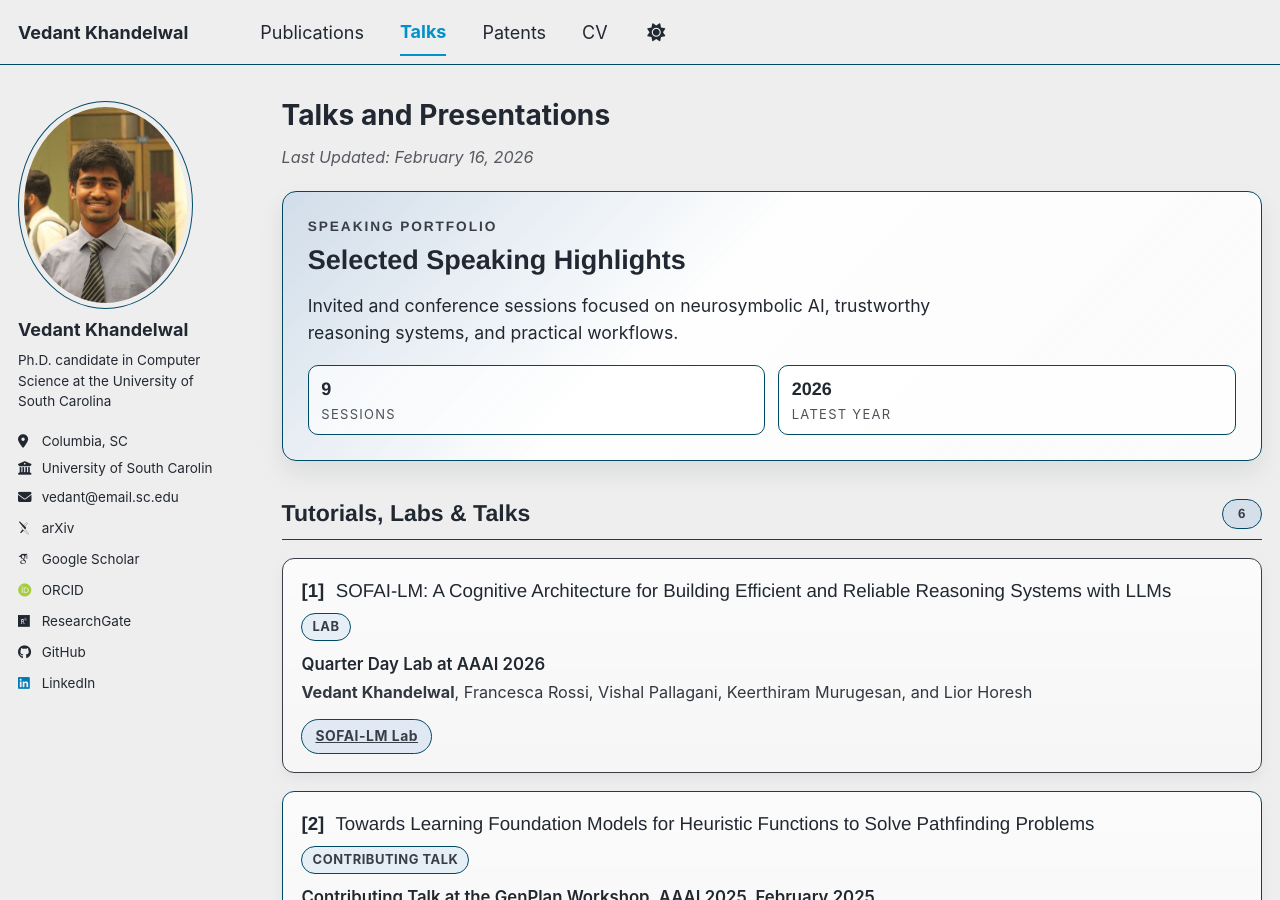
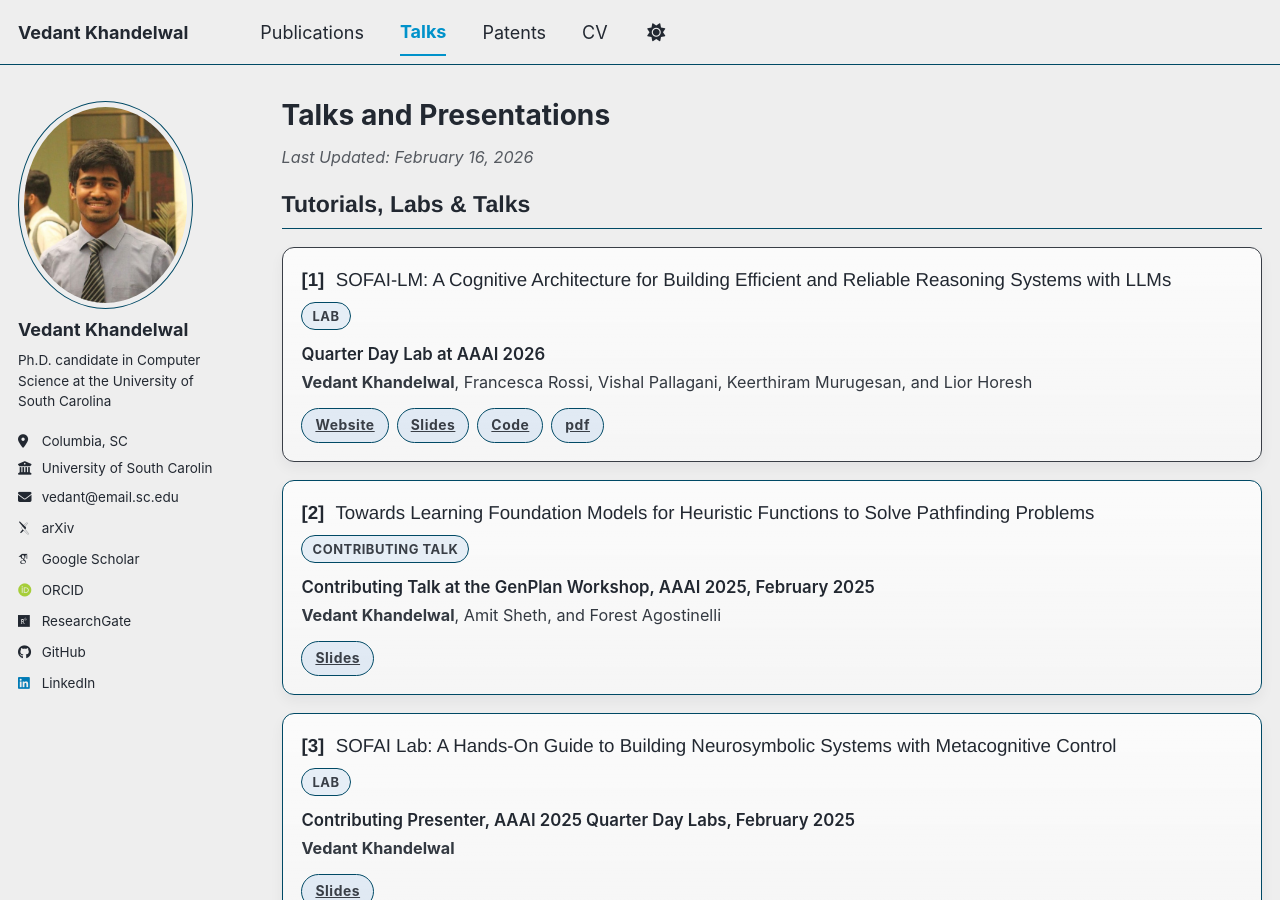
Before and after one commit to khvedant02/khvedant02.github.io, a Jekyll site: the page built from _pages/talks.html, in a window 1280 px wide and 900 px high. Built offline with Jekyll 4.4.1, drawn with Linux system fonts in a browser that asks for light colours; some web fonts are replaced; a script bundle is joined from its source files by our own code; library files that are not in the unit come from our copies.

Commit message:
feat: Add resource links to talks and publications, and simplify patent and talk page layouts by removing hero sections and item counts.

```diff
--- a/_pages/talks.html
+++ b/_pages/talks.html
@@ -9,29 +9,9 @@ author_profile: true
   <em>Last Updated: {{ site.time | date: "%B %d, %Y" }}</em>
 </p>
 
-<section class="talks-hero" aria-labelledby="talks-hero-title">
-  <p class="talks-hero__eyebrow">Speaking Portfolio</p>
-  <h2 id="talks-hero-title" class="talks-hero__title">Selected Speaking Highlights</h2>
-  <p class="talks-hero__summary">
-    Invited and conference sessions focused on neurosymbolic AI, trustworthy reasoning systems,
-    and practical workflows.
-  </p>
-  <div class="talks-hero__stats">
-    <div class="talks-hero__stat">
-      <span class="talks-hero__value">9</span>
-      <span class="talks-hero__label">Sessions</span>
-    </div>
-    <div class="talks-hero__stat">
-      <span class="talks-hero__value">2026</span>
-      <span class="talks-hero__label">Latest Year</span>
-    </div>
-  </div>
-</section>
-
-<section class="talks-section" aria-labelledby="tutorials-heading">
+<section aria-labelledby="tutorials-heading">
   <h2 id="tutorials-heading" class="talks-section-heading">
     Tutorials, Labs & Talks
-    <span class="talks-section-heading__count">6</span>
   </h2>
 
   <div class="talks-list">
@@ -49,7 +29,10 @@ author_profile: true
           Horesh</span>
       </p>
       <div class="talk-resources">
-        <a class="talk-resource" href="https://sofai-lm-aaailab.github.io/" target="_blank" rel="noopener noreferrer">SOFAI-LM Lab</a>
+        <a class="talk-resource" href="https://sofai-lm-aaailab.github.io/" target="_blank" rel="noopener noreferrer">Website</a>
+        <a class="talk-resource" href="https://docs.google.com/presentation/d/1DjCDOYEihNorX42C_krx4ZOkLpn0uHnQYaYVDMr7tlE/edit?usp=sharing" target="_blank" rel="noopener noreferrer">Slides</a>
+        <a class="talk-resource" href="https://github.com/SOFAI-LM-AAAILab/SOFAI-LM" target="_blank" rel="noopener noreferrer">Code</a>
+        <a class="talk-resource" href="https://research.ibm.com/publications/sofai-lm-a-cognitive-architecture-for-building-efficient-and-reliable-reasoning-systems-with-llms" target="_blank" rel="noopener noreferrer">pdf</a>
       </div>
     </article>
 
@@ -140,7 +123,6 @@ author_profile: true
 <section class="talks-section" aria-labelledby="panels-heading">
   <h2 id="panels-heading" class="talks-section-heading">
     Panels & Seminars
-    <span class="talks-section-heading__count">3</span>
   </h2>
 
   <div class="talks-list">
@@ -155,6 +137,9 @@ author_profile: true
         <em>Presented at the CP/ML Bridge during AAAI 2025, February 2025</em><br>
         <span class="talk-authors"><strong>Vedant Khandelwal</strong></span>
       </p>
+      <div class="talk-resources">
+        <a class="talk-resource" href="https://docs.google.com/presentation/d/1kTcKHGkoYeBJjCkCLfxSq2UYvK1IW4IYeohYccQ65NM/edit?usp=sharing" target="_blank" rel="noopener noreferrer">Slides</a>
+      </div>
     </article>
 
     <article class="talk-item">
@@ -169,6 +154,9 @@ author_profile: true
         2025 South Carolina Bar Convention, January 16-19, 2025<br>
         <span class="talk-authors"><strong>Vedant Khandelwal</strong></span>
       </p>
+      <div class="talk-resources">
+        <a class="talk-resource" href="https://docs.google.com/presentation/d/1I-HP5wBe1mRqCTWuJkPaLuGC_YjMZKqG/edit?usp=sharing&ouid=115247131869288333945&rtpof=true&sd=true" target="_blank" rel="noopener noreferrer">Slides</a>
+      </div>
     </article>
 
     <article class="talk-item">
@@ -183,6 +171,9 @@ author_profile: true
         <em>CSCE 791 - Seminar in Advances in Computing, University of South Carolina, April 2021</em><br>
         <span class="talk-authors"><strong>Vedant Khandelwal</strong></span>
       </p>
+      <div class="talk-resources">
+        <a class="talk-resource" href="https://docs.google.com/presentation/d/1F_02DktgLRx9IVNY56UZrbuJiq0i8glSEqm8VI4wcKE/edit?usp=sharing" target="_blank" rel="noopener noreferrer">Slides</a>
+      </div>
     </article>
   </div>
 </section>
```
Also changed, not shown: _pages/cv.md (+4 -1 lines), _pages/patents.html (+1 -20 lines), _publications/2025-01-01-neurosymbolic-graph-coloring.md (+1 -0 lines).
